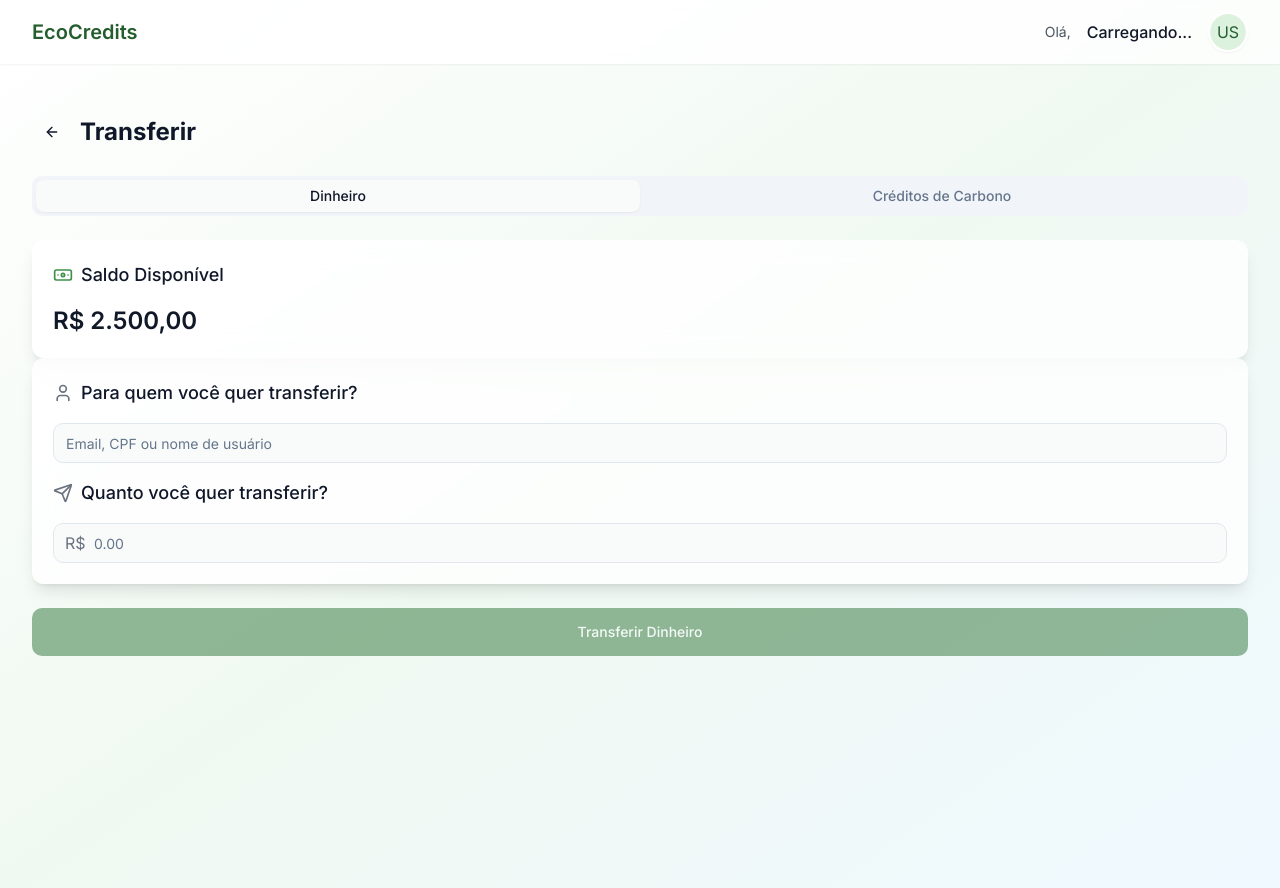
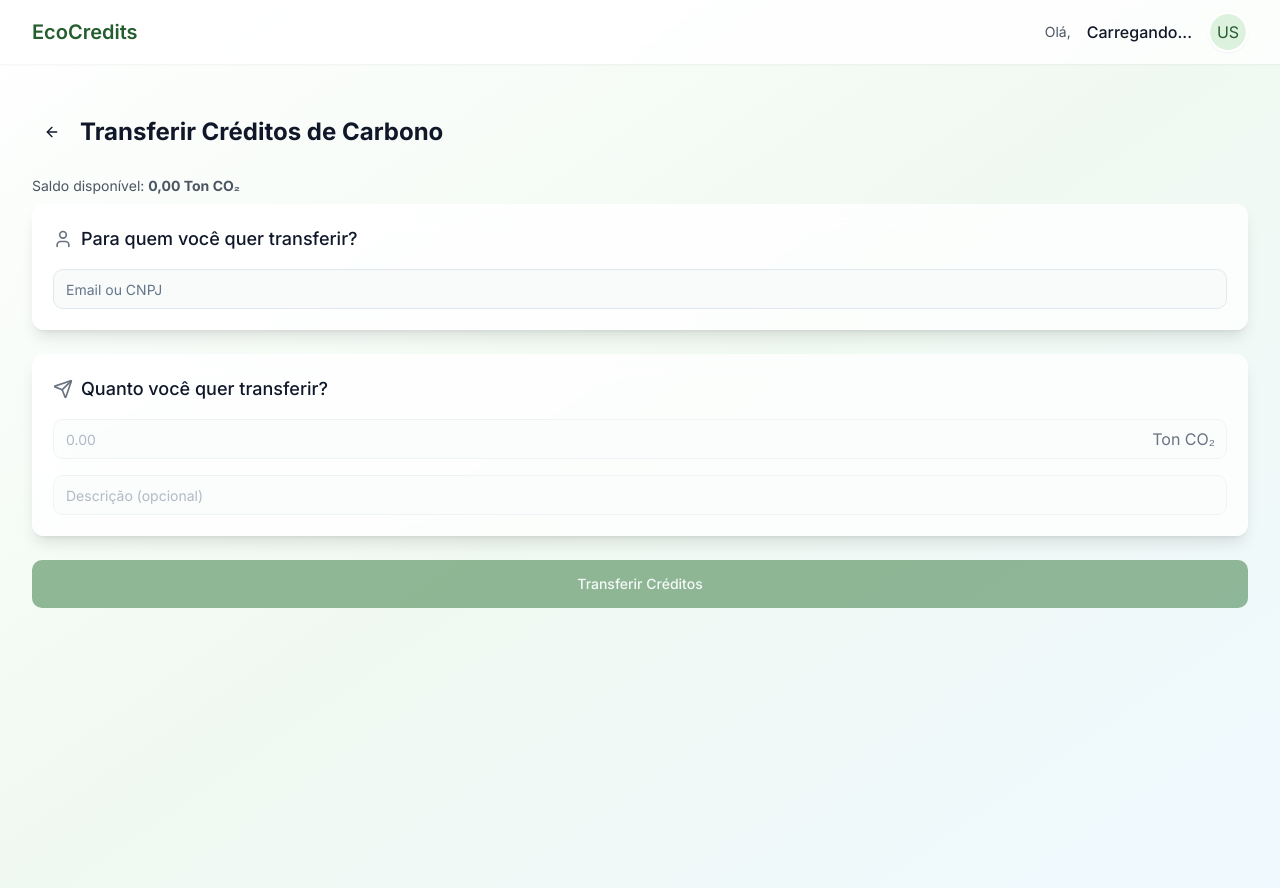
Before and after one commit to Technochem-tech/front-ecologin, a React (Vite) app: page /transfer in a window 1280 px wide. Built offline with nearby package versions, Linux system fonts and the light colour scheme.

Commit message:
consumido a api de tranferir créditos

```diff
--- a/src/pages/Transfer.tsx
+++ b/src/pages/Transfer.tsx
@@ -1,50 +1,163 @@
+import React, { useState, useEffect } from "react";
+import Layout from "@/components/Layout";
+import { Button } from "@/components/ui/button";
+import { Input } from "@/components/ui/input";
+import { ArrowLeft, User, Send } from "lucide-react";
+import { useNavigate } from "react-router-dom";
+import {
+  Dialog,
+  DialogContent,
+  DialogDescription,
+  DialogFooter,
+  DialogHeader,
+  DialogTitle,
+} from "@/components/ui/dialog";
+import { toast } from "sonner";
 
-import React, { useState } from 'react';
-import Layout from '@/components/Layout';
-import { Button } from '@/components/ui/button';
-import { Input } from '@/components/ui/input';
-import { ArrowLeft, User, Send, Banknote, Leaf } from 'lucide-react';
-import { useNavigate } from 'react-router-dom';
-import { Tabs, TabsContent, TabsList, TabsTrigger } from '@/components/ui/tabs';
-import { Dialog, DialogContent, DialogDescription, DialogFooter, DialogHeader, DialogTitle, DialogTrigger } from '@/components/ui/dialog';
-import { toast } from "sonner";
+import {
+  VerificarDestinatario,
+  ConfirmarTransferenciaCredito,
+} from "@/services/tranferencia";
+
+import { getSaldo, getSaldoCreditos } from "@/services/getSaldo";
+
+interface Destinatario {
+  nome: string;
+  email: string;
+  cnpj: string;
+}
+
+interface ApiError {
+  response?: {
+    data?: {
+      mensagem?: string;
+    };
+  };
+}
 
 const Transfer: React.FC = () => {
   const navigate = useNavigate();
-  const [amount, setAmount] = useState<string>('');
-  const [recipient, setRecipient] = useState<string>('');
-  const [transferType, setTransferType] = useState<'money' | 'credits'>('money');
+
+  const [recipientInput, setRecipientInput] = useState("");
+  const [recipientData, setRecipientData] = useState<Destinatario | null>(null);
+  const [recipientModalOpen, setRecipientModalOpen] = useState(false);
+  const [recipientError, setRecipientError] = useState<string | null>(null);
+
+  const [amount, setAmount] = useState("");
+  const [descricao, setDescricao] = useState("");
+  const [canEditAmount, setCanEditAmount] = useState(false);
+
+  const [loading, setLoading] = useState(false);
   const [showConfirmation, setShowConfirmation] = useState(false);
 
-  const handleTransfer = () => {
-    if (!amount || parseFloat(amount) <= 0) {
-      toast.error("Por favor, informe um valor válido.");
+  const [saldoCreditos, setSaldoCreditos] = useState(0);
+  const [saldoDinheiro, setSaldoDinheiro] = useState(0);
+
+  const token = localStorage.getItem("token") || "";
+
+  useEffect(() => {
+    async function carregarSaldos() {
+      if (!token) return;
+      try {
+        const saldoData = await getSaldo(token);
+        setSaldoDinheiro(saldoData.saldoemconta);
+      } catch (error) {
+        console.error("Erro ao buscar saldo dinheiro", error);
+      }
+
+      try {
+        const saldoCreditoData = await getSaldoCreditos(token);
+        setSaldoCreditos(saldoCreditoData.saldoemconta);
+      } catch (error) {
+        console.error("Erro ao buscar saldo créditos", error);
+      }
+    }
+    carregarSaldos();
+  }, [token]);
+
+  const handleCheckRecipient = async () => {
+    if (!recipientInput.trim()) {
+      toast.error("Informe o email ou CNPJ do destinatário.");
       return;
     }
 
-    if (!recipient) {
-      toast.error("Por favor, informe o destinatário.");
+    setLoading(true);
+    setRecipientError(null);
+
+    try {
+      const data = await VerificarDestinatario(token, recipientInput.trim());
+      setRecipientData(data);
+      setRecipientModalOpen(true);
+    } catch (error: unknown) {
+      const err = error as ApiError;
+      const mensagem =
+        err?.response?.data?.mensagem || "Destinatário não encontrado.";
+      setRecipientError(mensagem);
+      setRecipientData(null);
+      setRecipientModalOpen(true);
+    } finally {
+      setLoading(false);
+    }
+  };
+
+  const handleConfirmRecipient = () => {
+    setRecipientModalOpen(false);
+    setCanEditAmount(true);
+  };
+
+  const handleAmountChange = (e: React.ChangeEvent<HTMLInputElement>) => {
+    const val = e.target.value;
+    if (parseFloat(val) > saldoCreditos) {
+      toast.error("Créditos insuficientes para esta transferência.");
+    }
+    setAmount(val);
+  };
+
+  const handleTransferClick = () => {
+    if (!amount || parseFloat(amount) <= 0) {
+      toast.error("Informe um valor válido.");
+      return;
+    }
+    if (parseFloat(amount) > saldoCreditos) {
+      toast.error("Créditos insuficientes.");
+      return;
+    }
+    setShowConfirmation(true);
+  };
+
+  const confirmTransfer = async () => {
+    if (!recipientData) {
+      toast.error("Dados do destinatário ausentes.");
       return;
     }
 
-    if (transferType === 'money' && parseFloat(amount) > 2500) {
-      toast.error("Saldo insuficiente para esta transferência.");
-      return;
+    setLoading(true);
+    try {
+      await ConfirmarTransferenciaCredito(token, {
+        destinatarioEmailOuCnpj: recipientData.email || recipientData.cnpj,
+        quantidadeCredito: parseFloat(amount),
+        descricao: descricao.trim(),
+      });
+
+      toast.success(
+        `Transferência de ${amount} créditos de carbono realizada com sucesso!`
+      );
+
+      setShowConfirmation(false);
+      setAmount("");
+      setDescricao("");
+      setRecipientInput("");
+      setRecipientData(null);
+      setCanEditAmount(false);
+      setRecipientError(null);
+    } catch (error: unknown) {
+      const err = error as ApiError;
+      const mensagem =
+        err?.response?.data?.mensagem || "Erro ao confirmar transferência.";
+      toast.error(mensagem);
+    } finally {
+      setLoading(false);
     }
-
-    if (transferType === 'credits' && parseFloat(amount) > 3.2) {
-      toast.error("Créditos insuficientes para esta transferência.");
-      return;
-    }
-
-    setShowConfirmation(true);
-  };
-
-  const confirmTransfer = () => {
-    const typeText = transferType === 'money' ? 'R$' : 'créditos de carbono';
-    toast.success(`Transferência de ${amount} ${typeText} realizada com sucesso!`);
-    setShowConfirmation(false);
-    setTimeout(() => navigate('/dashboard'), 2000);
   };
 
   return (
@@ -54,121 +167,152 @@ const Transfer: React.FC = () => {
           <Button
             variant="ghost"
             size="icon"
-            onClick={() => navigate('/dashboard')}
+            onClick={() => navigate("/dashboard")}
             className="mr-2"
           >
             <ArrowLeft className="h-5 w-5" />
           </Button>
-          <h1 className="text-2xl font-bold">Transferir</h1>
+          <h1 className="text-2xl font-bold">Transferir Créditos de Carbono</h1>
         </div>
 
-        <Tabs defaultValue="money" onValueChange={(value) => setTransferType(value as 'money' | 'credits')}>
-          <TabsList className="grid w-full grid-cols-2 mb-6">
-            <TabsTrigger value="money">Dinheiro</TabsTrigger>
-            <TabsTrigger value="credits">Créditos de Carbono</TabsTrigger>
-          </TabsList>
-
-          <TabsContent value="money" className="space-y-6">
-            <div className="glass-card p-5 rounded-xl">
-              <div className="flex items-center mb-4">
-                <Banknote className="text-eco-green-500 mr-2 h-5 w-5" />
-                <h2 className="text-lg font-medium">Saldo Disponível</h2>
-              </div>
-              <div className="text-2xl font-semibold text-gray-900">R$ 2.500,00</div>
-            </div>
-          </TabsContent>
-
-          <TabsContent value="credits" className="space-y-6">
-            <div className="glass-card p-5 rounded-xl">
-              <div className="flex items-center mb-4">
-                <Leaf className="text-eco-blue-500 mr-2 h-5 w-5" />
-                <h2 className="text-lg font-medium">Créditos Disponíveis</h2>
-              </div>
-              <div className="flex items-end">
-                <span className="text-2xl font-semibold text-gray-900">3.2</span>
-                <span className="ml-1 text-gray-600 text-sm mb-1">Toneladas CO₂</span>
-              </div>
-            </div>
-          </TabsContent>
-        </Tabs>
+        <div className="mb-2 text-sm text-gray-600">
+          Saldo disponível:{" "}
+          <strong>
+            {saldoCreditos.toLocaleString("pt-BR", {
+              minimumFractionDigits: 2,
+              maximumFractionDigits: 2,
+            })}{" "}
+            Ton CO₂
+          </strong>
+        </div>
 
         <div className="mb-6 glass-card p-5 rounded-xl">
           <div className="flex items-center mb-4">
             <User className="text-gray-500 mr-2 h-5 w-5" />
-            <h2 className="text-lg font-medium">Para quem você quer transferir?</h2>
+            <h2 className="text-lg font-medium">
+              Para quem você quer transferir?
+            </h2>
           </div>
           <Input
-            placeholder="Email, CPF ou nome de usuário"
-            value={recipient}
-            onChange={(e) => setRecipient(e.target.value)}
-            className="mb-4"
+            placeholder="Email ou CNPJ"
+            value={recipientInput}
+            onChange={(e) => setRecipientInput(e.target.value)}
+            onBlur={handleCheckRecipient}
+            disabled={loading || canEditAmount}
           />
+        </div>
 
+        <div className="mb-6 glass-card p-5 rounded-xl">
           <div className="flex items-center mb-4">
             <Send className="text-gray-500 mr-2 h-5 w-5" />
-            <h2 className="text-lg font-medium">Quanto você quer transferir?</h2>
+            <h2 className="text-lg font-medium">
+              Quanto você quer transferir?
+            </h2>
           </div>
           <div className="relative">
-            {transferType === 'money' && (
-              <div className="absolute inset-y-0 left-0 pl-3 flex items-center pointer-events-none">
-                <span className="text-gray-500">R$</span>
-              </div>
-            )}
             <Input
               type="number"
               placeholder="0.00"
-              className={transferType === 'money' ? 'pl-10' : ''}
               value={amount}
-              onChange={(e) => setAmount(e.target.value)}
-              step={transferType === 'credits' ? '0.1' : '0.01'}
+              onChange={handleAmountChange}
+              step="0.1"
+              disabled={!canEditAmount || loading}
+              min={0}
+              max={saldoCreditos}
             />
-            {transferType === 'credits' && (
-              <div className="absolute inset-y-0 right-0 pr-3 flex items-center pointer-events-none">
-                <span className="text-gray-500">Ton CO₂</span>
-              </div>
-            )}
+            <div className="absolute inset-y-0 right-0 pr-3 flex items-center pointer-events-none">
+              <span className="text-gray-500">Ton CO₂</span>
+            </div>
           </div>
-
-          {transferType === 'money' && parseFloat(amount || '0') > 2500 && (
-            <div className="mt-2 text-sm text-red-500">
-              Saldo insuficiente para esta transferência.
-            </div>
-          )}
-
-          {transferType === 'credits' && parseFloat(amount || '0') > 3.2 && (
+          {parseFloat(amount || "0") > saldoCreditos && (
             <div className="mt-2 text-sm text-red-500">
               Créditos insuficientes para esta transferência.
             </div>
           )}
+
+          <div className="mt-4">
+            <Input
+              placeholder="Descrição (opcional)"
+              value={descricao}
+              onChange={(e) => setDescricao(e.target.value)}
+              disabled={!canEditAmount || loading}
+            />
+          </div>
         </div>
 
         <Button
-          onClick={handleTransfer}
+          onClick={handleTransferClick}
           className="w-full bg-eco-green-600 hover:bg-eco-green-700 py-6"
           disabled={
+            loading ||
             !amount ||
             parseFloat(amount) <= 0 ||
-            !recipient ||
-            (transferType === 'money' && parseFloat(amount) > 2500) ||
-            (transferType === 'credits' && parseFloat(amount) > 3.2)
+            !recipientInput.trim() ||
+            parseFloat(amount) > saldoCreditos ||
+            !canEditAmount
           }
         >
-          Transferir {transferType === 'money' ? 'Dinheiro' : 'Créditos'}
+          Transferir Créditos
         </Button>
 
+        {/* Modal do destinatário */}
+        <Dialog open={recipientModalOpen} onOpenChange={setRecipientModalOpen}>
+          <DialogContent>
+            <DialogHeader>
+              <DialogTitle>Confirmar Destinatário</DialogTitle>
+              <DialogDescription asChild>
+                <>
+                  {recipientError ? (
+                    <span className="text-red-600">{recipientError}</span>
+                  ) : recipientData ? (
+                    <>
+                      <p>Nome: {recipientData.nome}</p>
+                      <p>Email: {recipientData.email}</p>
+                      <p>CNPJ: {recipientData.cnpj}</p>
+                      <p>Confirma este destinatário?</p>
+                    </>
+                  ) : (
+                    <span>Carregando...</span>
+                  )}
+                </>
+              </DialogDescription>
+            </DialogHeader>
+            <DialogFooter>
+              <Button
+                variant="outline"
+                onClick={() => setRecipientModalOpen(false)}
+                disabled={loading}
+              >
+                Cancelar
+              </Button>
+              {!recipientError && (
+                <Button onClick={handleConfirmRecipient} disabled={loading}>
+                  Confirmar
+                </Button>
+              )}
+            </DialogFooter>
+          </DialogContent>
+        </Dialog>
+
+        {/* Modal de confirmação da transferência */}
         <Dialog open={showConfirmation} onOpenChange={setShowConfirmation}>
           <DialogContent>
             <DialogHeader>
               <DialogTitle>Confirmar Transferência</DialogTitle>
               <DialogDescription>
-                Você está transferindo {transferType === 'money' ? `R$ ${amount}` : `${amount} Toneladas CO₂`} para {recipient}.
+                Você está transferindo {amount} Toneladas CO₂ para{" "}
+                {recipientData?.nome || recipientInput}.
               </DialogDescription>
             </DialogHeader>
             <DialogFooter>
-              <Button variant="outline" onClick={() => setShowConfirmation(false)}>
+              <Button
+                variant="outline"
+                onClick={() => setShowConfirmation(false)}
+                disabled={loading}
+              >
                 Cancelar
               </Button>
-              <Button onClick={confirmTransfer}>
+              <Button onClick={confirmTransfer} disabled={loading}>
                 Confirmar
               </Button>
             </DialogFooter>
--- /dev/null
+++ b/src/services/tranferencia.ts
@@ -0,0 +1,46 @@
+import api from "./api";
+import { tratarErroAPI } from "@/utils/tratarErroAPI";
+
+
+interface RespostaApi {
+  id: number;
+  nome: string;
+  email: string;
+  cnpj: string;
+}
+
+
+export async function VerificarDestinatario(token: string, emailOuCnpj: string): Promise<RespostaApi> {
+  try {
+    const response = await api.get<RespostaApi>(
+      "/api/TransferirCredito/verificar-destinatario",
+      {
+        params: { emailOuCnpj },
+        headers: { Authorization: `Bearer ${token}` }
+      }
+    );
+    return response.data;
+  } catch (error) {
+    tratarErroAPI(error);
+    throw error; // para o chamador tratar se quiser
+  }
+}
+
+interface ConfirmarTransferenciaPayload {
+  destinatarioEmailOuCnpj: string;
+  quantidadeCredito: number;
+  descricao: string;
+}
+
+export async function ConfirmarTransferenciaCredito(token: string, payload: ConfirmarTransferenciaPayload): Promise<void> {
+  try {
+    await api.post(
+      "/api/TransferirCredito/confirmarTransferenciaCredito",
+      payload,
+      { headers: { Authorization: `Bearer ${token}` } }
+    );
+  } catch (error) {
+    tratarErroAPI(error);
+    throw error;
+  }
+}
```
